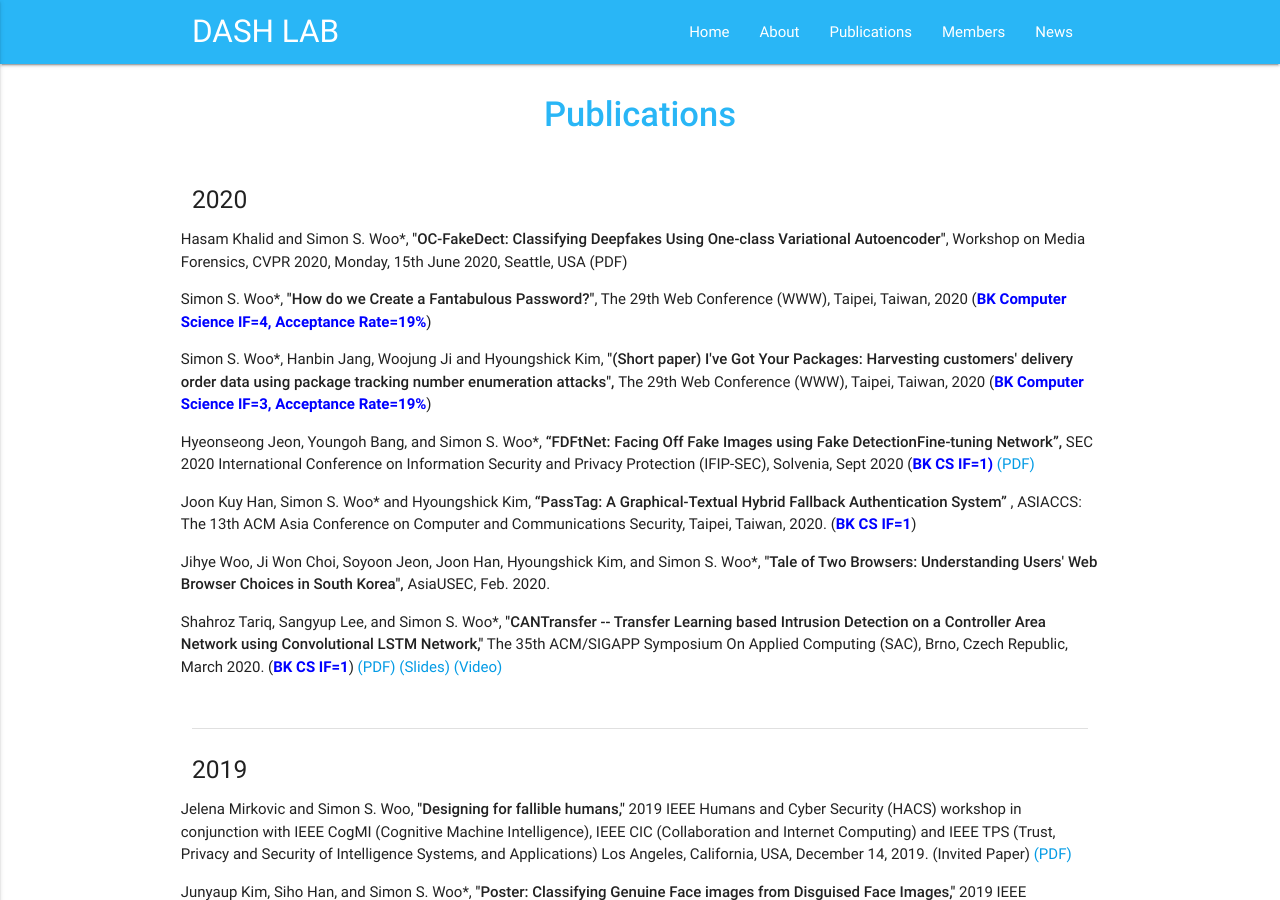
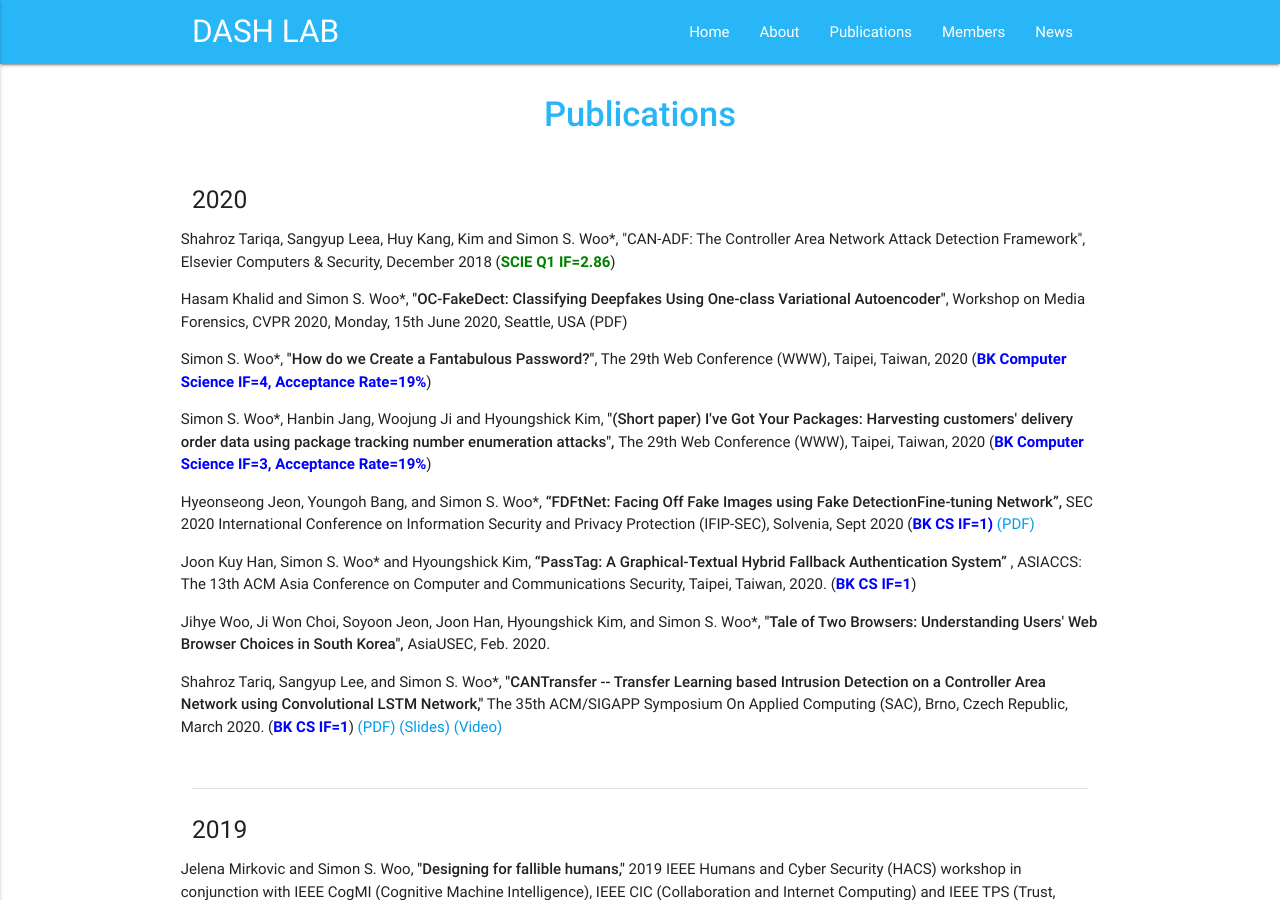
Before and after one commit to Yurim990507/DASH-Lab.github.io, a Jekyll site: the page built from example2.md, in a window 1280 px wide and 900 px high. Built offline with Jekyll 4.4.1, drawn with Linux system fonts in a browser that asks for light colours.

Commit message:
Update example2.md

```diff
--- a/example2.md
+++ b/example2.md
@@ -9,6 +9,7 @@ permalink: /Publications/
 <div class="section">
     <h5>2020</h5>
     <div class="row">
+ <p> Shahroz Tariqa, Sangyup Leea, Huy Kang, Kim and Simon S. Woo*, "CAN-ADF: The Controller Area Network Attack Detection Framework", Elsevier Computers & Security, December 2018 (<b><font color='green'>SCIE Q1 IF=2.86</font></b>) </p>
 
  <p>  Hasam Khalid and Simon S. Woo*, <strong>"OC-FakeDect: Classifying Deepfakes Using One-class Variational Autoencoder"</strong>, Workshop on Media Forensics, CVPR 2020, Monday, 15th June 2020, Seattle, USA (PDF) </p>
 
```
